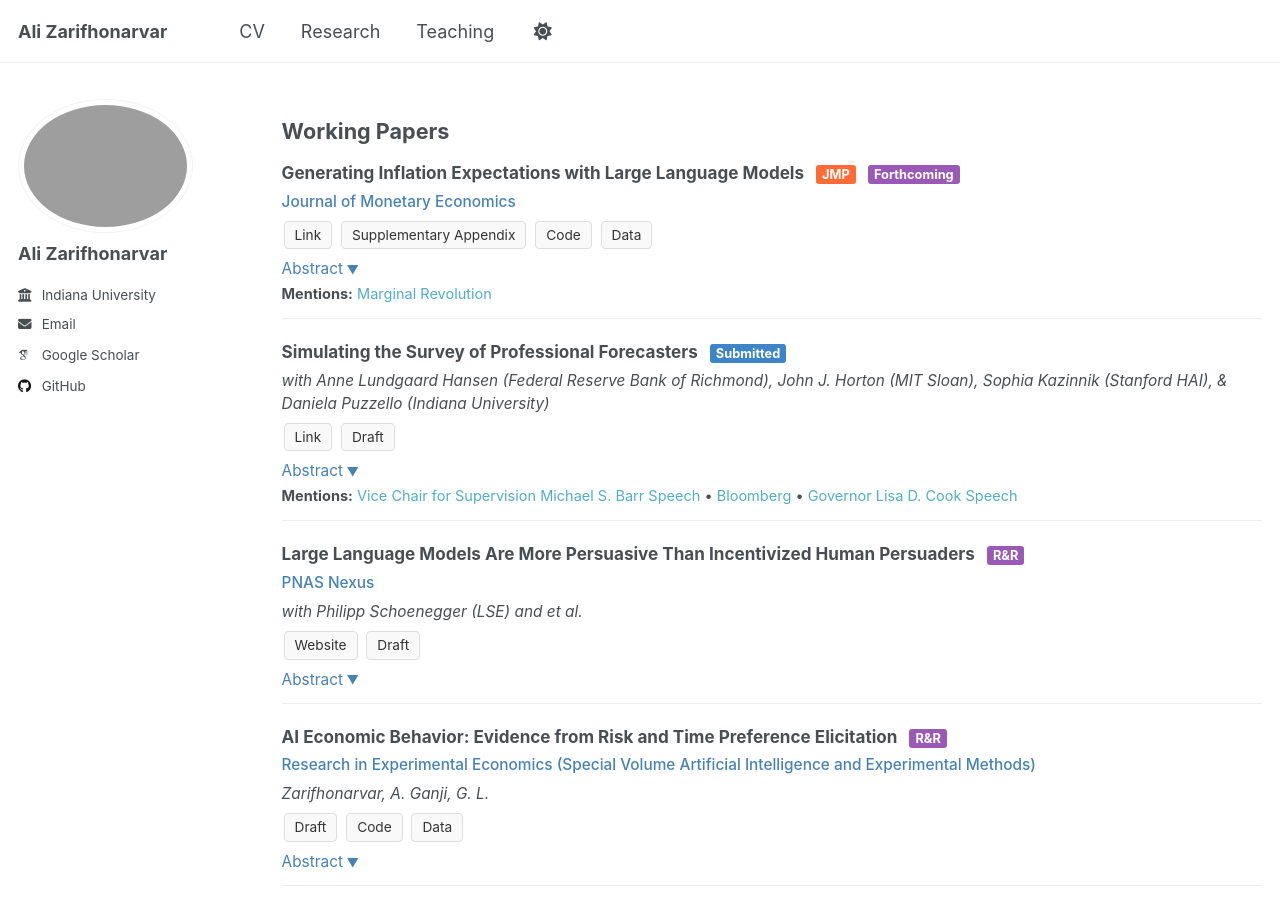
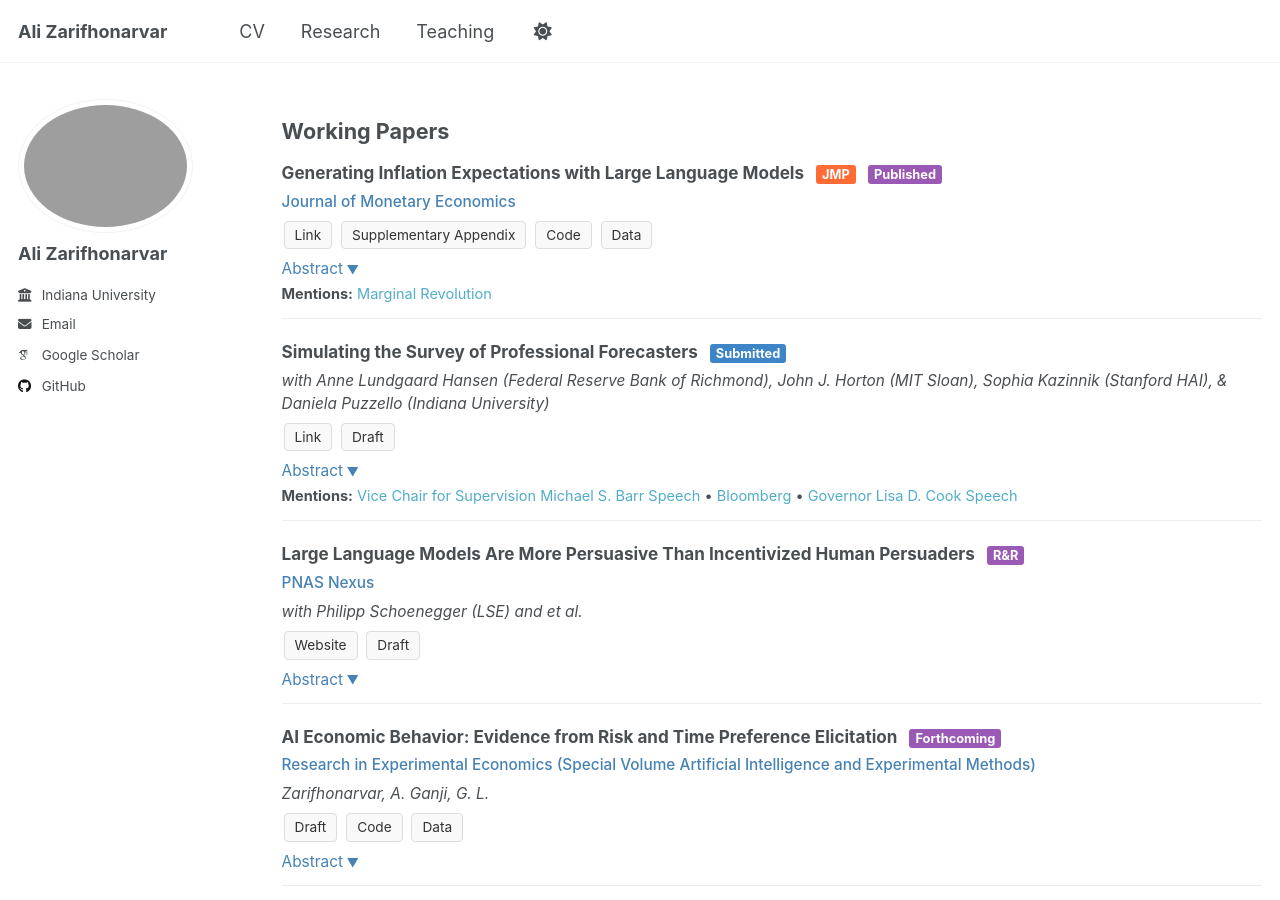
Before and after one commit to alizarif/alizarif.github.io, a Jekyll site: the page built from _pages/research.html, in a window 1280 px wide and 900 px high. Built offline with Jekyll 4.4.1, drawn with Linux system fonts in a browser that asks for light colours; some web fonts are replaced.

Commit message:
Update research.html

```diff
--- a/_pages/research.html
+++ b/_pages/research.html
@@ -112,7 +112,7 @@ author_profile: true
   <div class="publication-title">
     Generating Inflation Expectations with Large Language Models
     <span class="jmp-badge">JMP</span>
-    <span class="rr-badge">Forthcoming</span>
+    <span class="rr-badge">Published</span>
   </div>
   <div class="journal-info">Journal of Monetary Economics</div>
 
@@ -175,7 +175,7 @@ author_profile: true
 <div class="publication-container">
   <div class="publication-title">
     AI Economic Behavior: Evidence from Risk and Time Preference Elicitation
-    <span class="rr-badge">R&R</span>
+    <span class="rr-badge">Forthcoming</span>
   </div>
   <div class="journal-info">Research in Experimental Economics (Special Volume Artificial Intelligence and Experimental Methods)</div>
   <div class="author-list">Zarifhonarvar, A. Ganji, G. L.</div>
```
